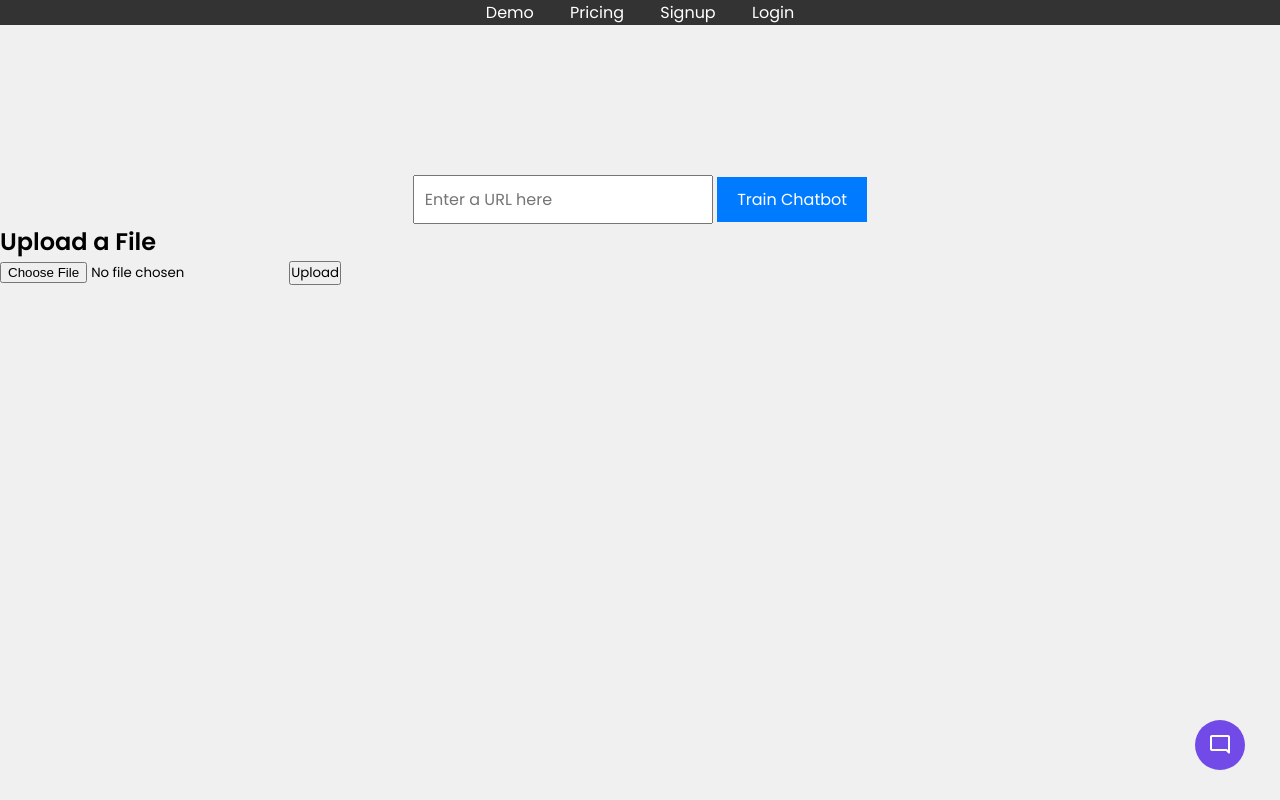
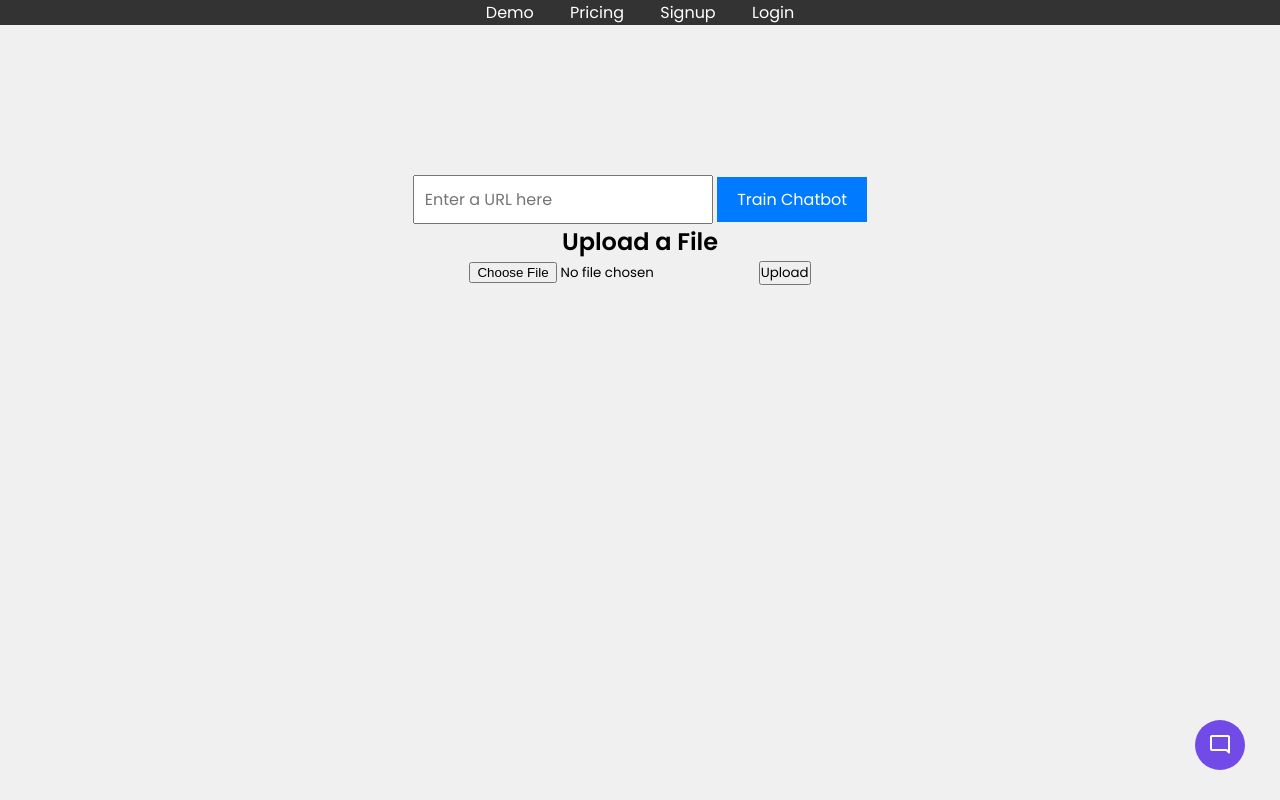
Before and after one commit to hughj095/Nodebot, a website: page public/index.html in a window 1280 px wide. Drawn offline with nearby package versions, Linux system fonts and the light colour scheme.

Commit message:
Update style.css

```diff
--- a/public/style.css
+++ b/public/style.css
@@ -57,6 +57,13 @@ body {
 }
 /* end of navbar */
 
+h2 {
+    text-align: center;
+}
+
+form {
+    text-align: center;
+}
 
 .container {
     text-align: center;
```
